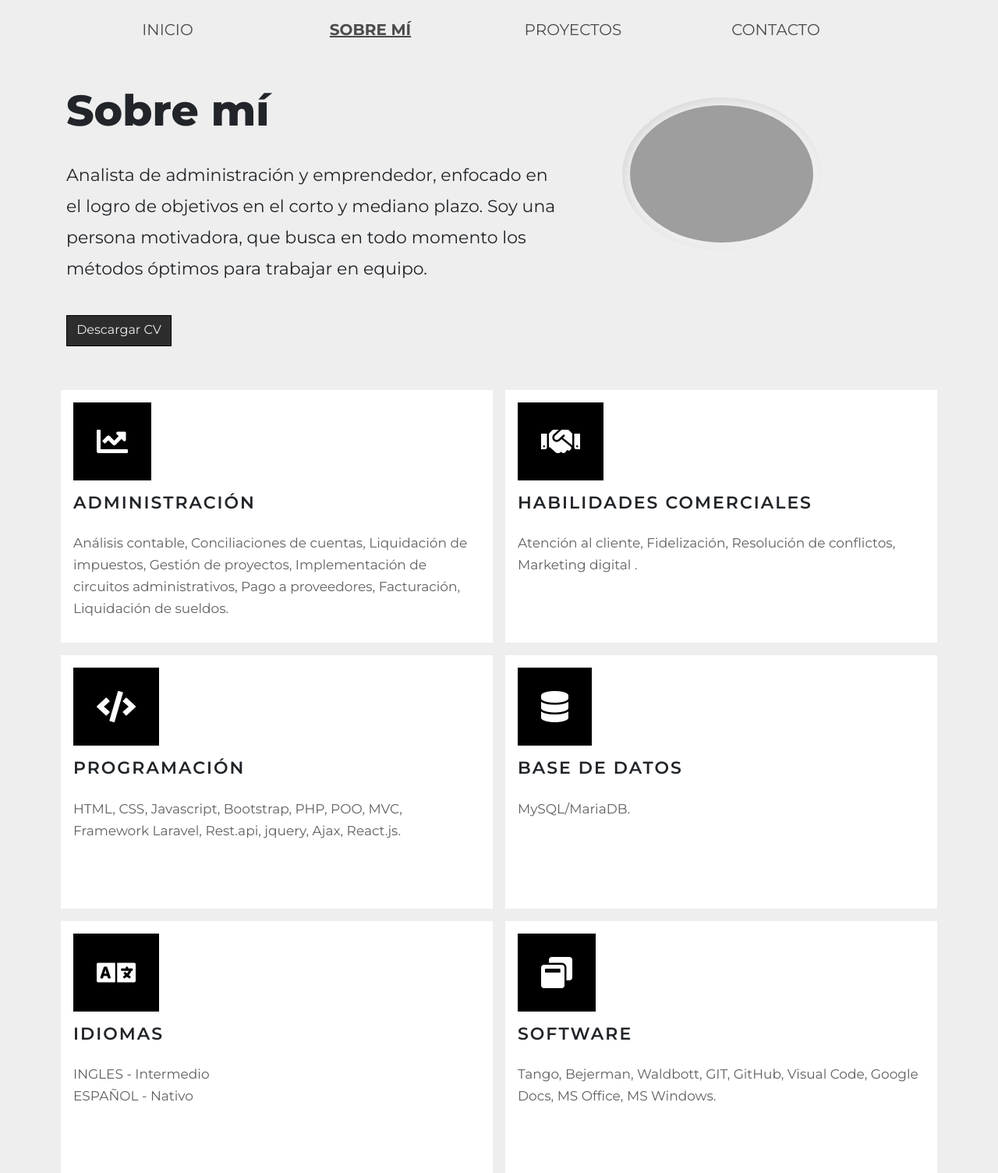
After one commit to espalavecino/portfolio, a PHP site: page /sobre-mi.php in a window 1280 px wide. The commit adds this page. Shown: the top 1504 px of the page at 78% size. Run offline with PHP 8.4, Linux system fonts and the light colour scheme; grey boxes are pictures that could not be loaded.

Commit message:
portfolio.0907

```diff
--- /dev/null
+++ b/menu.php
@@ -0,0 +1,22 @@
+
+<nav class="navbar navbar-expand-md">
+    <button class="navbar-toggler" type="button" data-toggle="collapse" data-target="#navbarsExampleDefault" aria-controls="navbarsExampleDefault" aria-expanded="false" aria-label="Toggle navigation">
+    <span class="navbar-toggler-icon fa fa-bars"></span>
+    </button>
+    <div class="collapse navbar-collapse" id="navbarsExampleDefault">
+        <ul class="navbar-nav mr-auto">
+            <li class="nav-item">
+                <a class="nav-link <?php echo $pg == "inicio"? "active" : "";?>" href="index.php">Inicio</a>
+            </li>
+            <li class="nav-item">
+                <a class="nav-link <?php echo $pg == "sobre-mi"? "active" : "";?>" href="sobre-mi.php">Sobre mí</a>
+            </li>
+            <li class="nav-item">
+                <a class="nav-link <?php echo $pg == "proyectos"? "active" : "";?>" href="proyectos.php">Proyectos</a>
+            </li>
+            <li class="nav-item">
+                <a class="nav-link <?php echo $pg == "contacto"? "active" : "";?>" href="contacto.php">Contacto</a>
+            </li>
+        </ul>
+    </div>
+</nav>
--- a/sobre-mi.html
+++ b/sobre-mi.php
@@ -1,3 +1,5 @@
+<?php $pg = "sobre-mi"; ?>
+
 <!DOCTYPE html>
 <html lang="en">
 
@@ -16,27 +18,11 @@
 <body>
     <div class="container">
         <header>
-            <nav class="navbar navbar-expand-sm">
-                <button class="navbar-toggler" type="button" data-toggle="collapse" data-target="#navbarsExampleDefault" aria-controls="navbarsExampleDefault" aria-expanded="false" aria-label="Toggle navigation">
-                    <span class="navbar-toggler-icon fa fa-bars"></span>
-                </button>
-                <div class="collapse navbar-collapse" id="navbarsExampleDefault">
-                    <ul class="navbar-nav mr-auto ">
-                        <li class="nav-item">
-                            <a class="nav-link" href="index.html">Inicio</a>
-                        </li>
-                        <li class="nav-item">
-                            <a class="nav-link  active" href="sobre-mi.html">Sobre mí</a>
-                        </li>
-                        <li class="nav-item">
-                            <a class="nav-link" href="proyectos.html">Proyectos</a>
-                        </li>
-                        <li class="nav-item">
-                            <a class="nav-link" href="contacto.html">Contacto</a>
-                        </li>
-                    </ul>
-                </div>
-            </nav>
+            <?php
+
+            include_once("menu.php")
+
+            ?>
         </header>
         <section id="sobre-mi">
             <div class="row mt-5">
@@ -46,7 +32,7 @@
                     <a href="" class="btn my-4" target="_blank">Descargar CV</a>
                 </div>
                 <div class="col-sm-3 col-9 mx-5">
-                    <img src="C:\Users\esteb\OneDrive\Desktop\Esteban\20180312_114541.jpg" alt="Esteban Palavecino" title="Esteban Palavecino" class="img-fluid img-circle">
+                    <img src="C:\xampp\htdocs\PORTFOLIO\images\fotocv.jpg" alt="Esteban Palavecino" title="Esteban Palavecino" class="img-fluid img-circle">
                 </div>
             </div>
             <div class="row my-sm-4 my-3">
```
Also changed, not shown: contacto.php (renamed from contacto.html, +7 -22 lines), index.php (renamed from index.html, +8 -22 lines), proyectos.php (renamed from proyectos.html, +7 -21 lines), images/fotocv.jpg (added).
